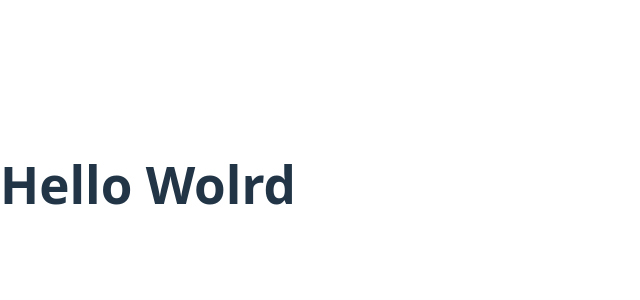
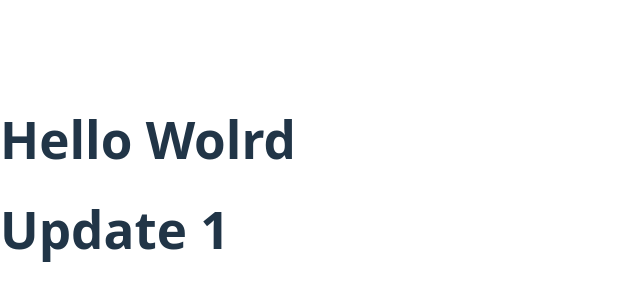
Before and after one commit to LennoNardo/test-github, a React (Vite) app: page / in a window 1280 px wide. Shown: the part 216-516 px from the top of the page, without its empty margins (0-640 px from the left). Built offline with nearby package versions, Linux system fonts and the light colour scheme.

Commit message:
Update 1

```diff
--- a/src/App.jsx
+++ b/src/App.jsx
@@ -3,6 +3,8 @@ function App() {
   return (
     <>
       <h1>Hello Wolrd</h1>
+
+      <h1>Update 1</h1>
     </>
   )
 }
```
